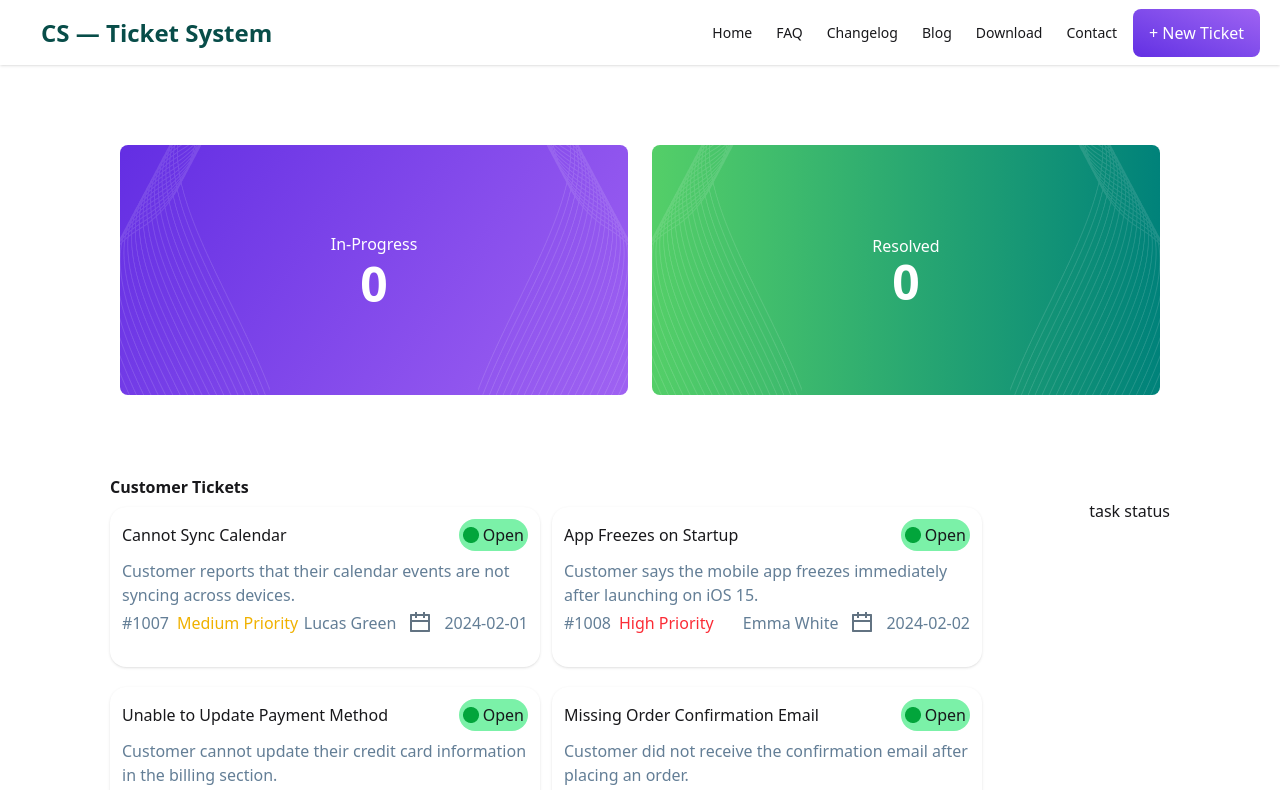
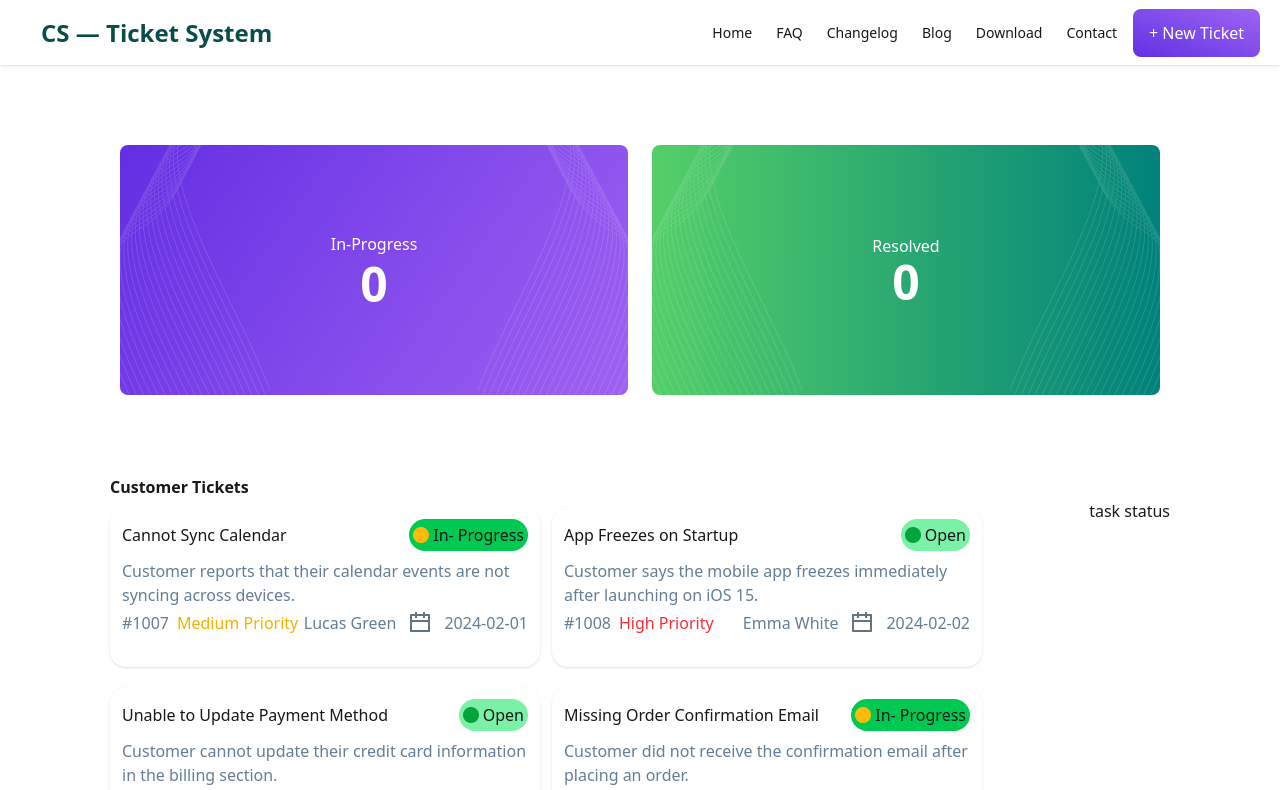
Before and after one commit to emon35410/Assignment-7, a React (Vite) app: page / in a window 1280 px wide. Shown: the top 790 px of the page. Built offline with nearby package versions, Linux system fonts and the light colour scheme.

Commit message:
toast added

```diff
--- a/src/App.jsx
+++ b/src/App.jsx
@@ -1,5 +1,5 @@
 import './App.css'
-import { ToastContainer, toast } from 'react-toastify'
+import { ToastContainer } from 'react-toastify'
 import 'react-toastify/dist/ReactToastify.css'
 import Navbar from './component/Navbar/Navbar'
 import Banner from './component/Banner/Banner'
--- a/src/component/CustomerCard/CustomerCard.jsx
+++ b/src/component/CustomerCard/CustomerCard.jsx
@@ -2,16 +2,17 @@ import React from 'react';
 import greenCircleImg from '../../assets/circle-green.png'
 import yellowCircleImg from '../../assets/circle-yellow.png'
 import calenderImg from '../../assets/calendar-line.png'
+import { toast } from 'react-toastify';
 
 const CustomerCard = ({ticket}) => {
     return (
-        <div className='mt-2 p-3 md:w-[430px] md:h-[160px]  bg-white shadow-sm rounded-2xl'>
+        <div onClick={()=>toast("In-Progress")} className='hover:cursor-pointer mt-2 p-3 md:w-[430px] md:h-[160px]  bg-white shadow-sm rounded-2xl'>
                         <div className='flex justify-between items-center mb-2 roun'>
                             <h1 className='font-medium'>{ticket.title}</h1>
-                            <div className={`font-medium flex items-center justify-center p-1 rounded-2xl gap-1 bg-green-300`}>
+                            <div className={`font-medium flex items-center justify-center p-1 rounded-2xl gap-1 ${ticket.priority==="High Priority"?" bg-green-300":ticket.priority==="Low Priority"?"bg-yellow-100":"bg-green-500"}`}>
 
-                                <img src={greenCircleImg} alt="" />
-                                <span>Open</span>
+                                <img src={ticket.priority==="High Priority"?greenCircleImg:yellowCircleImg } alt="" />
+                                <span>{ticket.priority==="Medium Priority"?'In- Progress':'Open'}</span>
                             </div>
                         </div>
                         <p className='mb-1 text-[#637E96]'>{ticket.description}</p>
--- a/src/component/CustomerTicket/CustomerTicket.jsx
+++ b/src/component/CustomerTicket/CustomerTicket.jsx
@@ -1,6 +1,7 @@
 import React, { use } from 'react';
 
 import CustomerCard from '../CustomerCard/CustomerCard';
+import TaskStatus from '../TaskStatus/TaskStatus';
 
 const CustomerTicket = ({ tickectPromise }) => {
     const Ticket = use(tickectPromise)
@@ -18,9 +19,8 @@ const CustomerTicket = ({ tickectPromise }) => {
 
 
                 </div>
-                <div className=''>
-                    <h1>task status</h1>
-                </div>
+
+                <TaskStatus></TaskStatus>
 
 
             </div>
--- /dev/null
+++ b/src/component/TaskStatus/TaskStatus.jsx
@@ -0,0 +1,13 @@
+import React from 'react';
+
+const TaskStatus = () => {
+    return (
+
+        <div className=''>
+            <h1>task status</h1>
+        </div>
+
+    );
+};
+
+export default TaskStatus;
```
